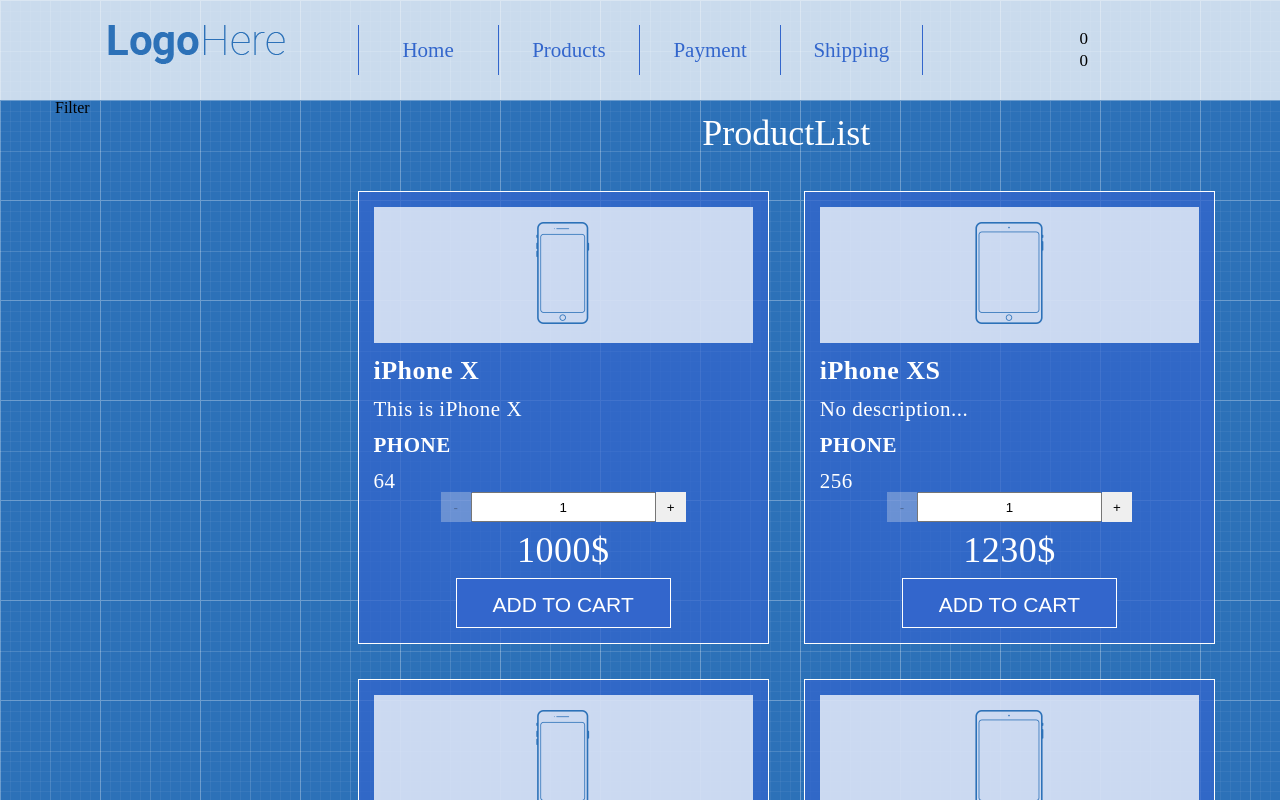
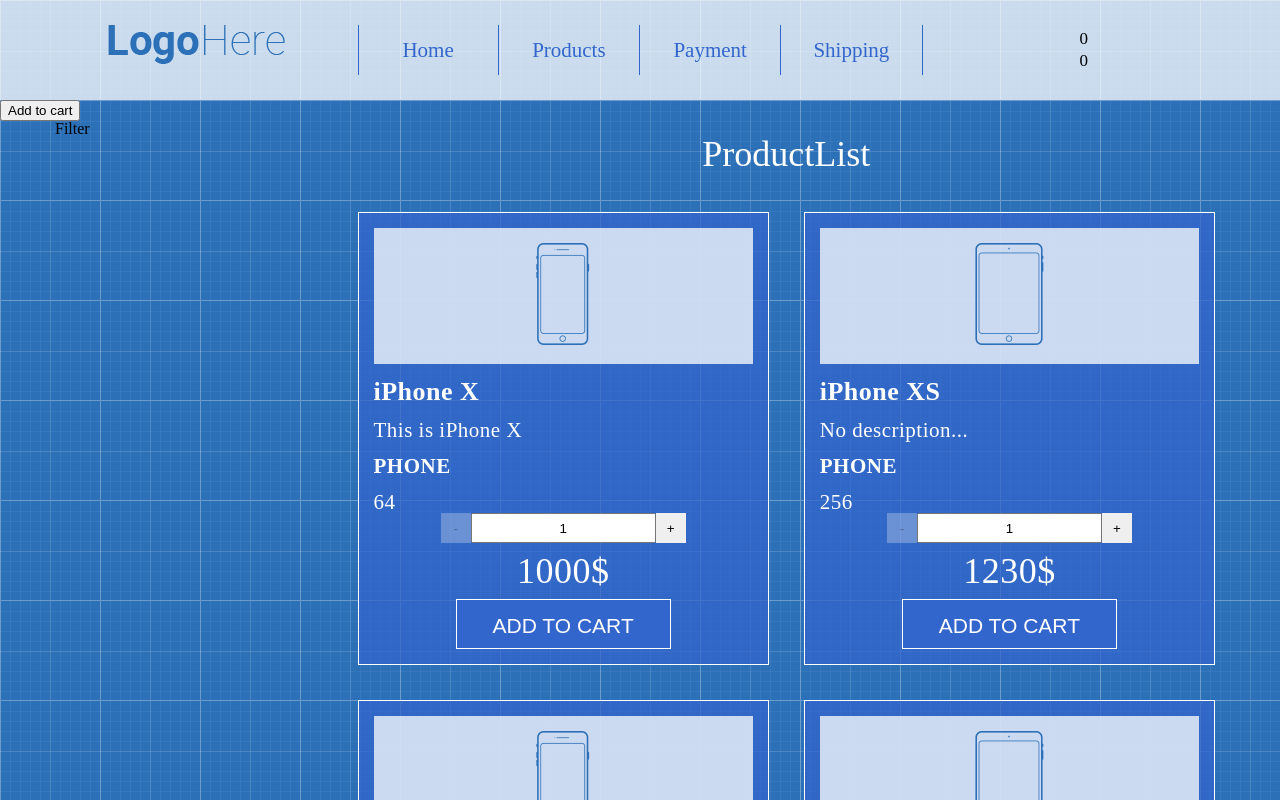
Before and after one commit to DenysNefodov/shop-project-react, a React (Create React App) app in the folder testrexit/: page / in a window 1280 px wide. Shown: the top 800 px of the page. Built offline with nearby package versions, Linux system fonts and the light colour scheme.

Commit message:
add functionality button add to cart

```diff
--- a/testrexit/src/App/App.js
+++ b/testrexit/src/App/App.js
@@ -16,13 +16,27 @@
         }
     }
 
+    addProductToCart = (count, price) => {
+        this.setState((prevState) => ({
+            cartData: {
+                count: prevState.cartData.count + count,
+                price: prevState.cartData.price + (price*count),
+            }
+        }))
+    }
+
     render() {
         return (
             <>
                 <Header
                     cartData={this.state.cartData}
                 />
-                <Main/>
+                <button
+                    onClick={() => this.addProductToCart(5, 1000)}
+                >Add to cart</button>
+                <Main
+                    addProductToCart={this.addProductToCart}
+                />
                 <Footer/>
             </>
         )
--- a/testrexit/src/App/Main/Main.js
+++ b/testrexit/src/App/Main/Main.js
@@ -2,7 +2,9 @@
 
 import ProductList from "./Products/ProductList"
 
-const Main = () => {
+const Main = ({
+	addProductToCart,
+}) => {
 	return (
 		<main className="main">
 			<div className="container">
@@ -11,7 +13,9 @@
 					Filter
 				</div>
 				<div className="main-content">
-					<ProductList/>
+					<ProductList
+						addProductToCart={addProductToCart}
+					/>
 				</div>
 				</div>
 			</div>
--- a/testrexit/src/App/Main/Products/ProductList.js
+++ b/testrexit/src/App/Main/Products/ProductList.js
@@ -2,7 +2,9 @@
 import ProductListItem from './ProductListItem'
 import products from './products'
 
-const ProductList = () => {
+const ProductList = ({
+    addProductToCart
+}) => {
 	return (
 		<>
             <h1 className="page-title">ProductList</h1>
@@ -26,6 +28,7 @@
                             capacity={capacity}
                             price={price}
                             image={image}
+                            addProductToCart={addProductToCart}
                         />
                     ))
                 }
--- a/testrexit/src/App/Main/Products/ProductListItem.js
+++ b/testrexit/src/App/Main/Products/ProductListItem.js
@@ -28,7 +28,8 @@
             type,
             capacity,
             price,
-            image
+            image,
+            addProductToCart,
         } = this.props;
         return (
             <div className="product-list-item">
@@ -51,7 +52,9 @@
                     >+</button>
                 </div>
                 <div className="product-price">{price}$</div>
-                <button className="btn-add-to-cart">Add to cart</button>
+                <button className="btn-add-to-cart"
+                    onClick={() => addProductToCart(this.state.productCount, price)}
+                >Add to cart</button>
             </div>
         )
     }
```
